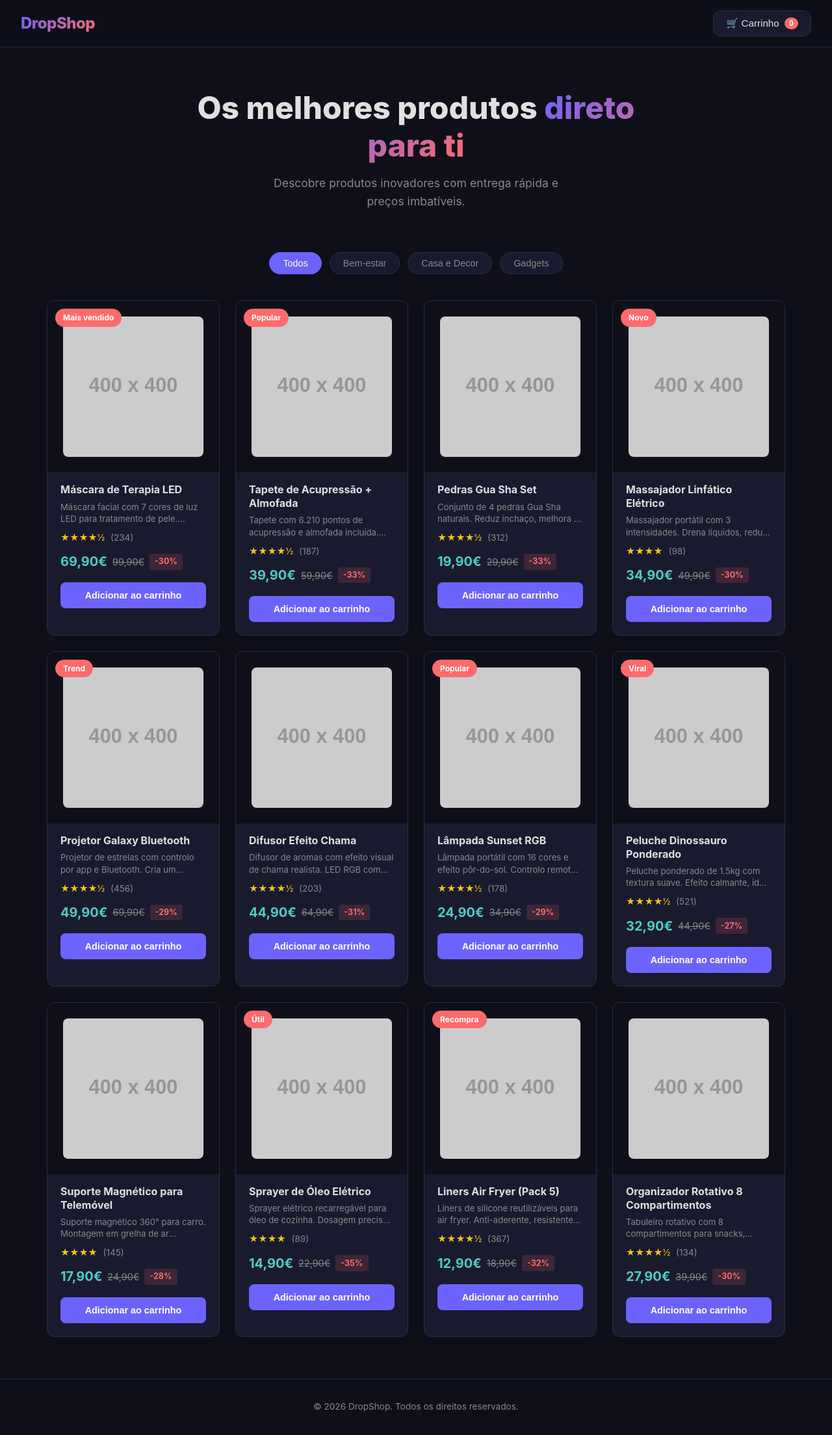
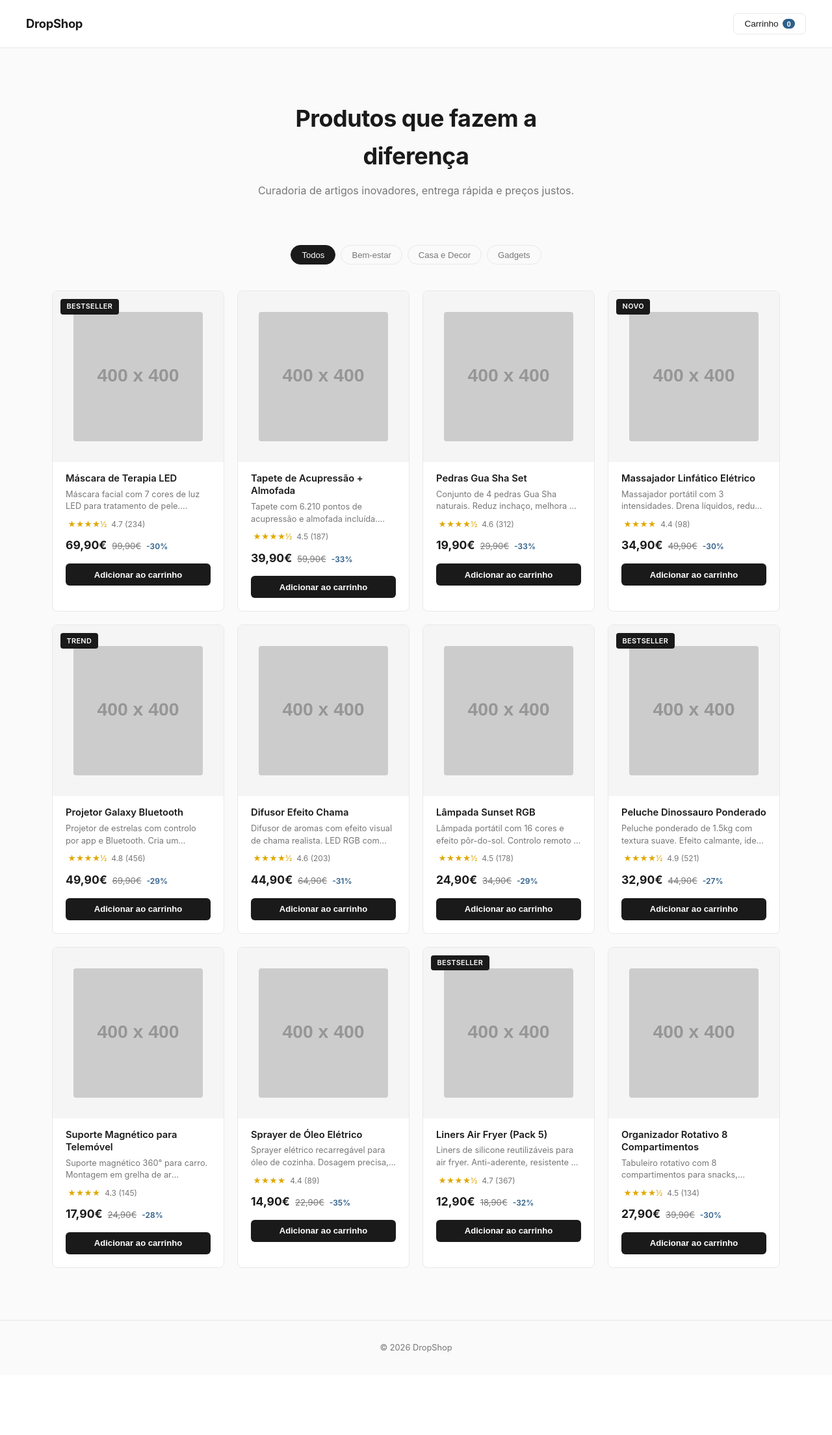
Before and after one commit to raulnuness/Aura-NOVA-web, a PHP site: page / in a window 1280 px wide. Shown: the whole page at 65% size. After the commit the page ends 2081 px from the top, so only its background shows below. Run offline with PHP 8.4, Linux system fonts and the light colour scheme; grey boxes labelled with a size stand in for pictures from a placeholder-image service; some libraries are stand-ins or nearby versions.

Commit message:
Redesign: estética minimalista, profissional e clean
- Fundo claro com texto escuro (inversão do dark theme)
- Paleta neutra com acento azul subtil
- Badges reduzidos e simplificados
- Mais espaçamento e tipografia limpa
- Menos cores, sem gradientes
- Imagens placeholder com fundo claro
- Notificação de carrinho mais discreta

Co-Authored-By: Claude Opus 4.7 <noreply@anthropic.com>

```diff
--- a/css/style.css
+++ b/css/style.css
@@ -1,22 +1,24 @@
 :root {
-  --bg: #0f0f1a;
-  --bg-card: #1a1a2e;
-  --bg-card-hover: #222240;
-  --primary: #6c63ff;
-  --primary-hover: #5a52d5;
-  --accent: #ff6b6b;
-  --text: #e0e0e0;
-  --text-muted: #888;
-  --success: #4ecdc4;
-  --border: #2a2a45;
-  --radius: 12px;
-  --shadow: 0 4px 20px rgba(0,0,0,0.3);
+  --bg: #fafafa;
+  --bg-card: #fff;
+  --primary: #1a1a1a;
+  --accent: #2d5f8a;
+  --accent-hover: #1f4a6e;
+  --text: #1a1a1a;
+  --text-muted: #777;
+  --border: #e8e8e8;
+  --radius: 8px;
+  --shadow: 0 1px 4px rgba(0,0,0,0.06);
+  --shadow-hover: 0 4px 16px rgba(0,0,0,0.08);
+  --badge-bg: #1a1a1a;
+  --badge-text: #fff;
+  --success: #2d5f8a;
 }
 
 * { margin: 0; padding: 0; box-sizing: border-box; }
 
 body {
-  font-family: -apple-system, BlinkMacSystemFont, "Segoe UI", Roboto, sans-serif;
+  font-family: -apple-system, BlinkMacSystemFont, "Inter", "Segoe UI", Roboto, sans-serif;
   background: var(--bg);
   color: var(--text);
   line-height: 1.6;
@@ -27,101 +29,95 @@ body {
   position: sticky;
   top: 0;
   z-index: 100;
-  background: rgba(15, 15, 26, 0.9);
-  backdrop-filter: blur(20px);
+  background: rgba(255,255,255,0.92);
+  backdrop-filter: blur(12px);
   border-bottom: 1px solid var(--border);
-  padding: 1rem 2rem;
+  padding: 1.25rem 2.5rem;
   display: flex;
   justify-content: space-between;
   align-items: center;
 }
 
 .logo {
-  font-size: 1.5rem;
-  font-weight: 800;
-  background: linear-gradient(135deg, var(--primary), var(--accent));
-  -webkit-background-clip: text;
-  -webkit-text-fill-color: transparent;
-  letter-spacing: -0.5px;
+  font-size: 1.15rem;
+  font-weight: 700;
+  letter-spacing: -0.3px;
+  color: var(--primary);
 }
 
 .cart-btn {
-  position: relative;
-  background: var(--bg-card);
+  background: none;
   border: 1px solid var(--border);
   color: var(--text);
-  padding: 0.6rem 1.2rem;
+  padding: 0.5rem 1rem;
   border-radius: var(--radius);
   cursor: pointer;
-  font-size: 0.95rem;
+  font-size: 0.85rem;
+  font-weight: 500;
   display: flex;
   align-items: center;
-  gap: 0.5rem;
-  transition: all 0.2s;
+  gap: 0.4rem;
+  transition: border-color 0.2s;
 }
 
-.cart-btn:hover { background: var(--bg-card-hover); }
+.cart-btn:hover { border-color: var(--text); }
 
 #cart-count {
   background: var(--accent);
   color: #fff;
-  font-size: 0.75rem;
-  font-weight: 700;
-  padding: 0.15rem 0.45rem;
+  font-size: 0.7rem;
+  font-weight: 600;
+  padding: 0.1rem 0.4rem;
   border-radius: 50px;
-  min-width: 1.2rem;
+  min-width: 1rem;
   text-align: center;
 }
 
 /* Hero */
 .hero {
   text-align: center;
-  padding: 4rem 2rem 2rem;
-  max-width: 800px;
+  padding: 5rem 2rem 2rem;
+  max-width: 560px;
   margin: 0 auto;
 }
 
 .hero h1 {
-  font-size: clamp(2rem, 5vw, 3rem);
-  font-weight: 800;
-  margin-bottom: 1rem;
-  line-height: 1.2;
-}
-
-.hero h1 span {
-  background: linear-gradient(135deg, var(--primary), var(--accent));
-  -webkit-background-clip: text;
-  -webkit-text-fill-color: transparent;
+  font-size: clamp(1.75rem, 4vw, 2.25rem);
+  font-weight: 700;
+  margin-bottom: 0.75rem;
+  letter-spacing: -0.5px;
+  color: var(--primary);
 }
 
 .hero p {
   color: var(--text-muted);
-  font-size: 1.1rem;
-  max-width: 500px;
-  margin: 0 auto;
+  font-size: 1rem;
+  line-height: 1.5;
 }
 
 /* Categories */
 .categories {
   display: flex;
-  gap: 0.75rem;
+  gap: 0.5rem;
   justify-content: center;
   flex-wrap: wrap;
-  padding: 2rem 2rem 1rem;
+  padding: 2.5rem 2rem 1rem;
 }
 
 .category-btn {
-  background: var(--bg-card);
+  background: none;
   border: 1px solid var(--border);
   color: var(--text-muted);
-  padding: 0.5rem 1.25rem;
+  padding: 0.4rem 1rem;
   border-radius: 50px;
   cursor: pointer;
-  font-size: 0.9rem;
+  font-size: 0.82rem;
+  font-weight: 500;
   transition: all 0.2s;
 }
 
-.category-btn:hover { color: var(--text); border-color: var(--primary); }
+.category-btn:hover { color: var(--text); border-color: var(--text-muted); }
+
 .category-btn.active {
   background: var(--primary);
   border-color: var(--primary);
@@ -131,9 +127,9 @@ body {
 /* Product Grid */
 .product-grid {
   display: grid;
-  grid-template-columns: repeat(auto-fill, minmax(260px, 1fr));
-  gap: 1.5rem;
-  padding: 1.5rem 2rem 4rem;
+  grid-template-columns: repeat(auto-fill, minmax(250px, 1fr));
+  gap: 1.25rem;
+  padding: 1.5rem 2.5rem 5rem;
   max-width: 1200px;
   margin: 0 auto;
 }
@@ -144,42 +140,43 @@ body {
   border: 1px solid var(--border);
   border-radius: var(--radius);
   overflow: hidden;
-  transition: all 0.3s;
+  transition: box-shadow 0.25s, transform 0.25s;
   position: relative;
 }
 
 .product-card:hover {
-  transform: translateY(-4px);
-  border-color: var(--primary);
-  box-shadow: var(--shadow);
+  transform: translateY(-2px);
+  box-shadow: var(--shadow-hover);
 }
 
 .product-badge {
   position: absolute;
   top: 0.75rem;
   left: 0.75rem;
-  background: var(--accent);
-  color: #fff;
-  padding: 0.25rem 0.75rem;
-  border-radius: 50px;
-  font-size: 0.75rem;
-  font-weight: 700;
+  background: var(--badge-bg);
+  color: var(--badge-text);
+  padding: 0.2rem 0.6rem;
+  border-radius: 4px;
+  font-size: 0.68rem;
+  font-weight: 600;
+  letter-spacing: 0.3px;
+  text-transform: uppercase;
   z-index: 2;
 }
 
 .product-image {
-  background: var(--bg);
-  padding: 1.5rem;
+  background: #f5f5f5;
+  padding: 2rem;
   display: flex;
   justify-content: center;
 }
 
 .product-image img {
   width: 100%;
-  max-width: 220px;
+  max-width: 200px;
   aspect-ratio: 1;
   object-fit: cover;
-  border-radius: 8px;
+  border-radius: 4px;
 }
 
 .product-info {
@@ -187,16 +184,18 @@ body {
 }
 
 .product-info h3 {
-  font-size: 1rem;
-  margin-bottom: 0.4rem;
+  font-size: 0.92rem;
+  font-weight: 600;
+  margin-bottom: 0.35rem;
   line-height: 1.3;
+  color: var(--primary);
 }
 
 .product-desc {
   color: var(--text-muted);
-  font-size: 0.82rem;
-  line-height: 1.4;
-  margin-bottom: 0.6rem;
+  font-size: 0.8rem;
+  line-height: 1.45;
+  margin-bottom: 0.5rem;
   display: -webkit-box;
   -webkit-line-clamp: 2;
   -webkit-box-orient: vertical;
@@ -204,42 +203,42 @@ body {
 }
 
 .product-rating {
-  color: #f5c518;
-  font-size: 0.85rem;
-  margin-bottom: 0.6rem;
+  color: var(--text-muted);
+  font-size: 0.8rem;
+  margin-bottom: 0.5rem;
 }
+
+.product-rating .star { color: #e0a800; }
 
 .product-rating span {
   color: var(--text-muted);
-  margin-left: 0.3rem;
+  margin-left: 0.2rem;
+  font-size: 0.75rem;
 }
 
 .product-pricing {
   display: flex;
-  align-items: center;
+  align-items: baseline;
   gap: 0.5rem;
-  margin-bottom: 1rem;
+  margin-bottom: 0.85rem;
 }
 
 .product-price {
-  font-size: 1.25rem;
+  font-size: 1.1rem;
   font-weight: 700;
-  color: var(--success);
+  color: var(--primary);
 }
 
 .product-old-price {
   color: var(--text-muted);
   text-decoration: line-through;
-  font-size: 0.9rem;
+  font-size: 0.82rem;
 }
 
 .product-discount {
-  background: rgba(255,107,107,0.15);
   color: var(--accent);
-  padding: 0.15rem 0.5rem;
-  border-radius: 4px;
-  font-size: 0.78rem;
-  font-weight: 700;
+  font-size: 0.75rem;
+  font-weight: 600;
 }
 
 .btn-add-cart {
@@ -247,25 +246,25 @@ body {
   background: var(--primary);
   color: #fff;
   border: none;
-  padding: 0.75rem;
-  border-radius: 8px;
-  font-size: 0.9rem;
+  padding: 0.6rem;
+  border-radius: 6px;
+  font-size: 0.82rem;
   font-weight: 600;
   cursor: pointer;
-  transition: all 0.2s;
+  transition: background 0.2s;
 }
 
-.btn-add-cart:hover { background: var(--primary-hover); }
+.btn-add-cart:hover { background: #333; }
 
 /* Cart Sidebar */
 .cart-overlay {
   position: fixed;
   inset: 0;
-  background: rgba(0,0,0,0.6);
+  background: rgba(0,0,0,0.3);
   z-index: 200;
   opacity: 0;
   pointer-events: none;
-  transition: opacity 0.3s;
+  transition: opacity 0.25s;
 }
 
 .cart-overlay.show { opacity: 1; pointer-events: auto; }
@@ -417,13 +425,13 @@ body {
   padding: 2rem;
   color: var(--text-muted);
   border-top: 1px solid var(--border);
-  font-size: 0.85rem;
+  font-size: 0.8rem;
 }
 
 /* Responsive */
 @media (max-width: 600px) {
-  .header { padding: 0.75rem 1rem; }
-  .hero { padding: 2rem 1rem 1rem; }
-  .product-grid { padding: 1rem; gap: 1rem; }
-  .categories { padding: 1.5rem 1rem 0.5rem; }
+  .header { padding: 1rem 1.25rem; }
+  .hero { padding: 3rem 1.25rem 1.5rem; }
+  .product-grid { padding: 1rem 1.25rem 3rem; gap: 1rem; }
+  .categories { padding: 1.5rem 1.25rem 0.5rem; }
 }
--- a/index.html
+++ b/index.html
@@ -11,14 +11,14 @@
   <header class="header">
     <div class="logo">DropShop</div>
     <button class="cart-btn" id="cart-toggle">
-      🛒 Carrinho <span id="cart-count">0</span>
+      Carrinho <span id="cart-count">0</span>
     </button>
   </header>
 
   <main>
     <section class="hero">
-      <h1>Os melhores produtos <span>direto para ti</span></h1>
-      <p>Descobre produtos inovadores com entrega rápida e preços imbatíveis.</p>
+      <h1>Produtos que fazem a diferença</h1>
+      <p>Curadoria de artigos inovadores, entrega rápida e preços justos.</p>
     </section>
 
     <nav class="categories" id="categories"></nav>
@@ -45,7 +45,7 @@
   </aside>
 
   <footer class="footer">
-    <p>&copy; 2026 DropShop. Todos os direitos reservados.</p>
+    <p>&copy; 2026 DropShop</p>
   </footer>
 
   <script src="js/products.js"></script>
--- a/js/app.js
+++ b/js/app.js
@@ -41,8 +41,8 @@ function renderProducts(products) {
         <h3>${p.name}</h3>
         <p class="product-desc">${p.description}</p>
         <div class="product-rating">
-          ${"★".repeat(Math.floor(p.rating))}${p.rating % 1 >= 0.5 ? "½" : ""}
-          <span>(${p.reviews})</span>
+          <span class="star">${"★".repeat(Math.floor(p.rating))}${p.rating % 1 >= 0.5 ? "½" : ""}</span>
+          <span>${p.rating} (${p.reviews})</span>
         </div>
         <div class="product-pricing">
           <span class="product-price">${p.price.toFixed(2).replace(".", ",")}€</span>
```
Also changed, not shown: other parts of css/style.css (+49 -40 lines), js/products.js (+18 -18 lines).
